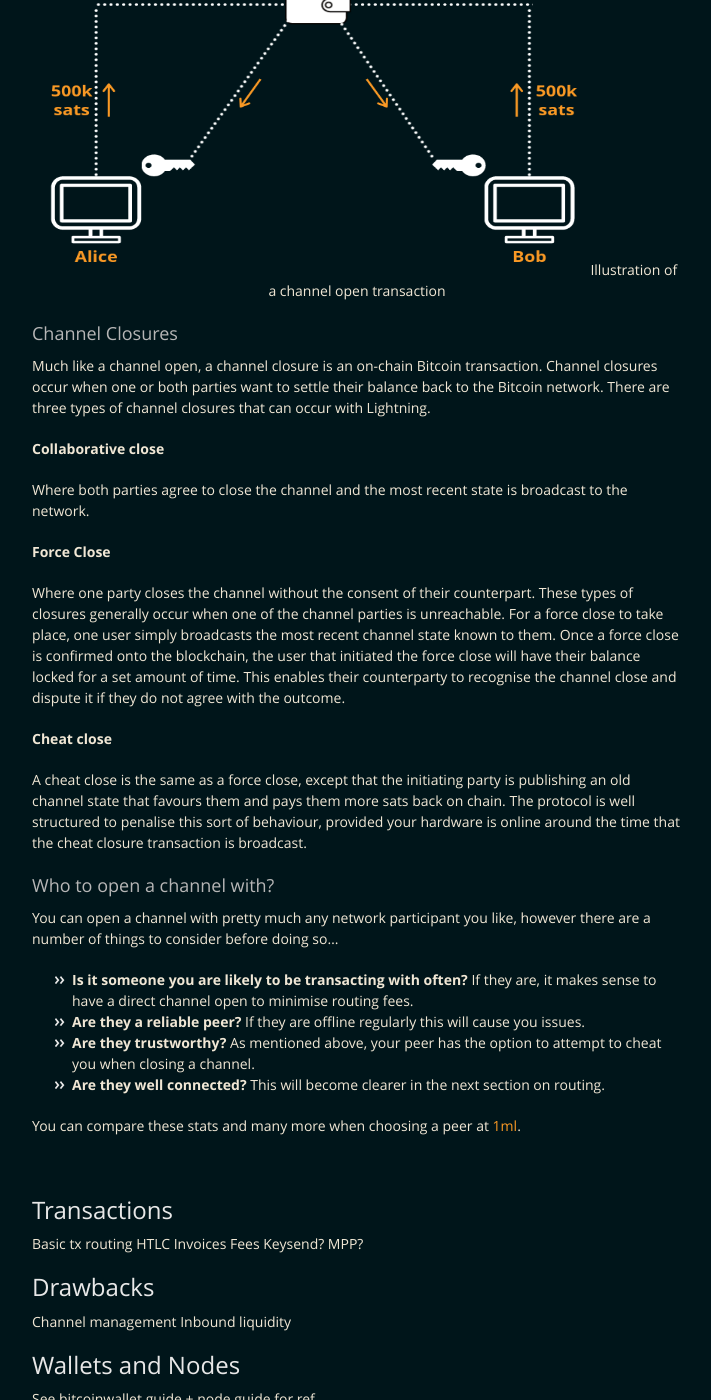
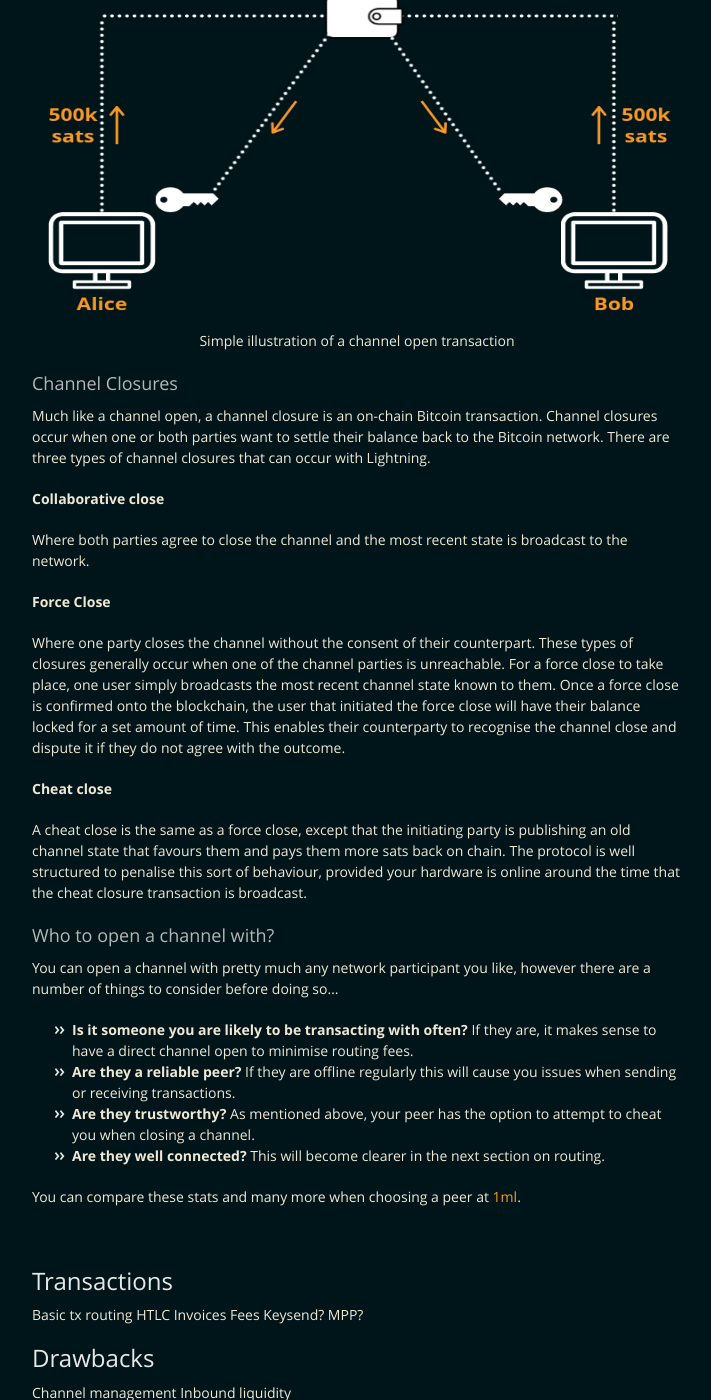
Before and after one commit to BitcoinQnA/ln-guide, a Jekyll site: the page built from index.md, in a window 1280 px wide and 1400 px high, scrolled down 2148 px. Shown: the whole window, without its empty margins (283-994 px from the left). Built offline with Jekyll 4.4.1, drawn with Linux system fonts in a browser that asks for light colours.

Commit message:
Update index.md

```diff
--- a/index.md
+++ b/index.md
@@ -50,9 +50,9 @@ These signed but unbroadcasted transactions allow either party to close the chan
 
 
 <p align="center">
-<img src="https://raw.githubusercontent.com/BitcoinQnA/ln-guide/master/assets/images/Channel%20open.png" class=responsive width="550" height="350" maxheight="300" />
+<img src="https://raw.githubusercontent.com/BitcoinQnA/ln-guide/master/assets/images/Channel%20open.png" class=responsive width="650" height="400" maxheight="300" />
 
-Illustration of a channel open transaction
+Simple illustration of a channel open transaction
 </p>
 
 
@@ -78,7 +78,7 @@ A cheat close is the same as a force close, except that the initiating party is
 You can open a channel with pretty much any network participant you like, however there are a number of things to consider before doing so...
 
 * **Is it someone you are likely to be transacting with often?** If they are, it makes sense to have a direct channel open to minimise routing fees.
-* **Are they a reliable peer?** If they are offline regularly this will cause you issues.
+* **Are they a reliable peer?** If they are offline regularly this will cause you issues when sending or receiving transactions.
 * **Are they trustworthy?** As mentioned above, your peer has the option to attempt to cheat you when closing a channel.
 * **Are they well connected?** This will become clearer in the next section on routing.
 
```
